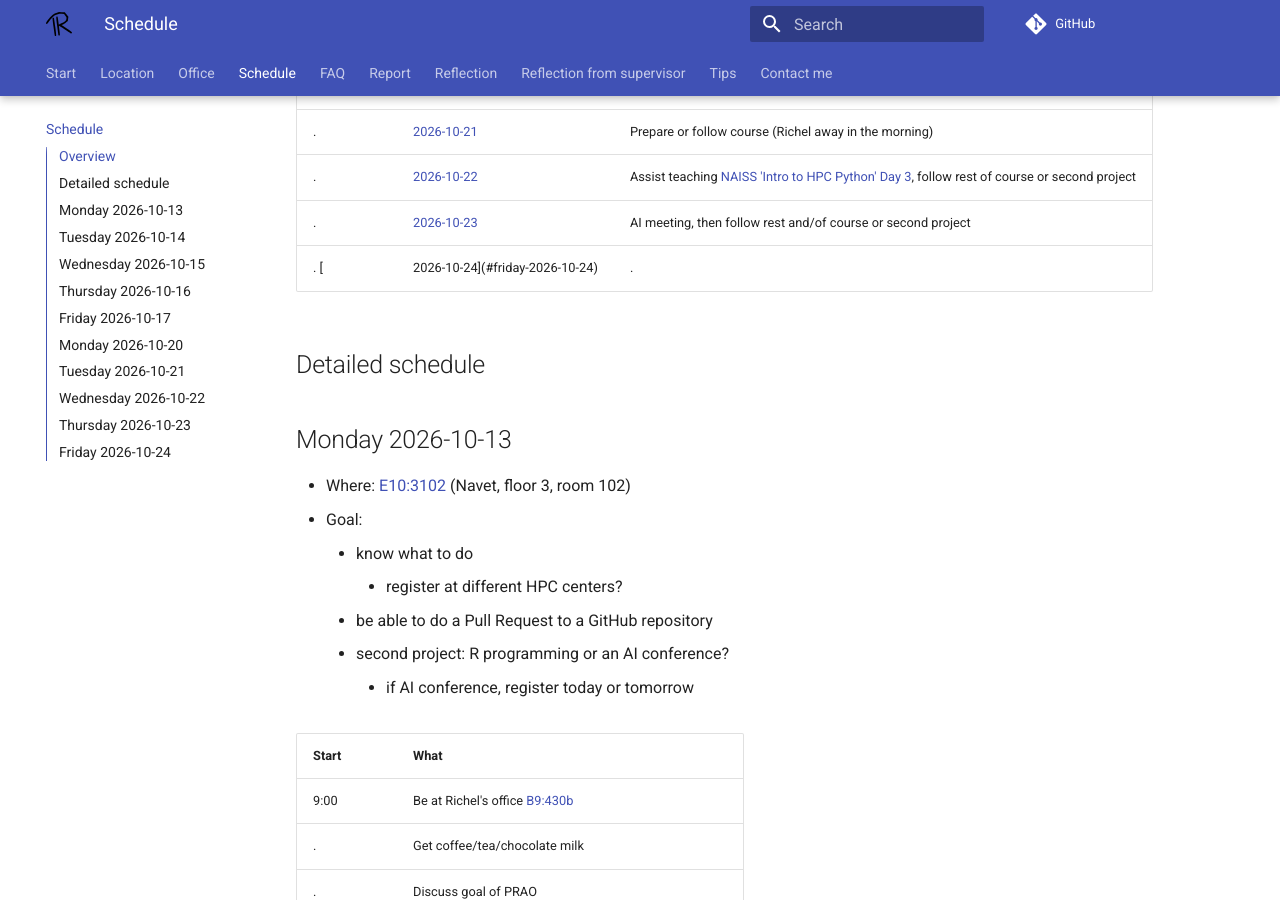
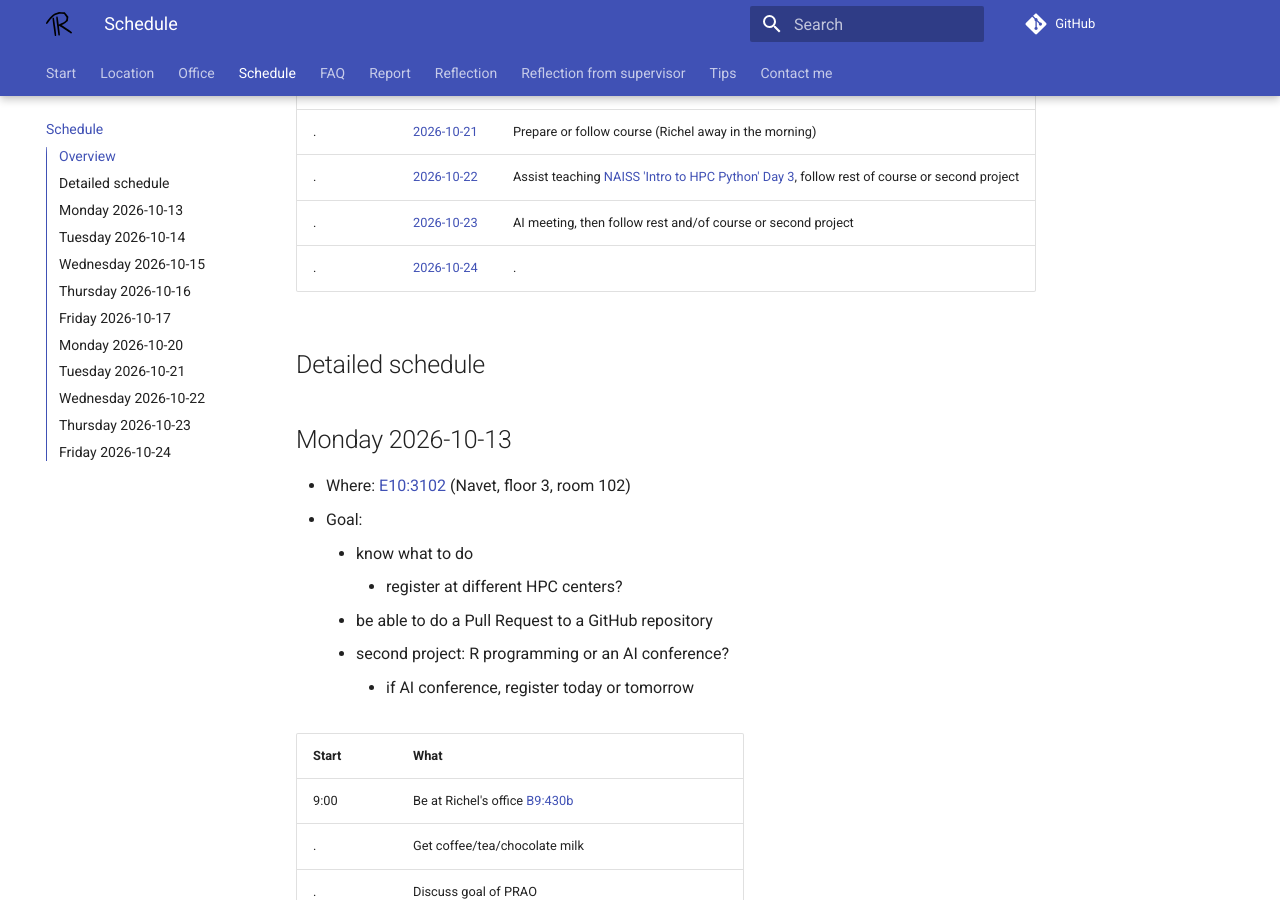
Before and after one commit to richelbilderbeek/prao_wilmer_20260413, an MkDocs documentation site: the page built from docs/schedule.md, in a window 1280 px wide and 900 px high, scrolled down 488 px. Built offline with MkDocs 1.6.1 and Material for MkDocs 9.7.7, drawn with Linux system fonts in a browser that asks for light colours; comment, search, counter and statistics services are not loaded.

Commit message:
Fix schedule

```diff
--- a/docs/schedule.md
+++ b/docs/schedule.md
@@ -13,7 +13,7 @@ Week|Date                               |Description
 .   |[2026-10-21](#tuesday-2026-10-21)  |Prepare or follow course (Richel away in the morning)
 .   |[2026-10-22](#wednesday-2026-10-22)|Assist teaching [NAISS 'Intro to HPC Python' Day 3](https://uppmax.github.io/HPC-python/schedule.html#day-3-basic-analysis-big-data-and-batch-jobs), follow rest of course or second project
 .   |[2026-10-23](#thursday-2026-10-23) |AI meeting, then follow rest and/of course or second project
-.   [|2026-10-24](#friday-2026-10-24)   |.
+.   |[2026-10-24](#friday-2026-10-24)   |.
 
 ## Detailed schedule
 
```
